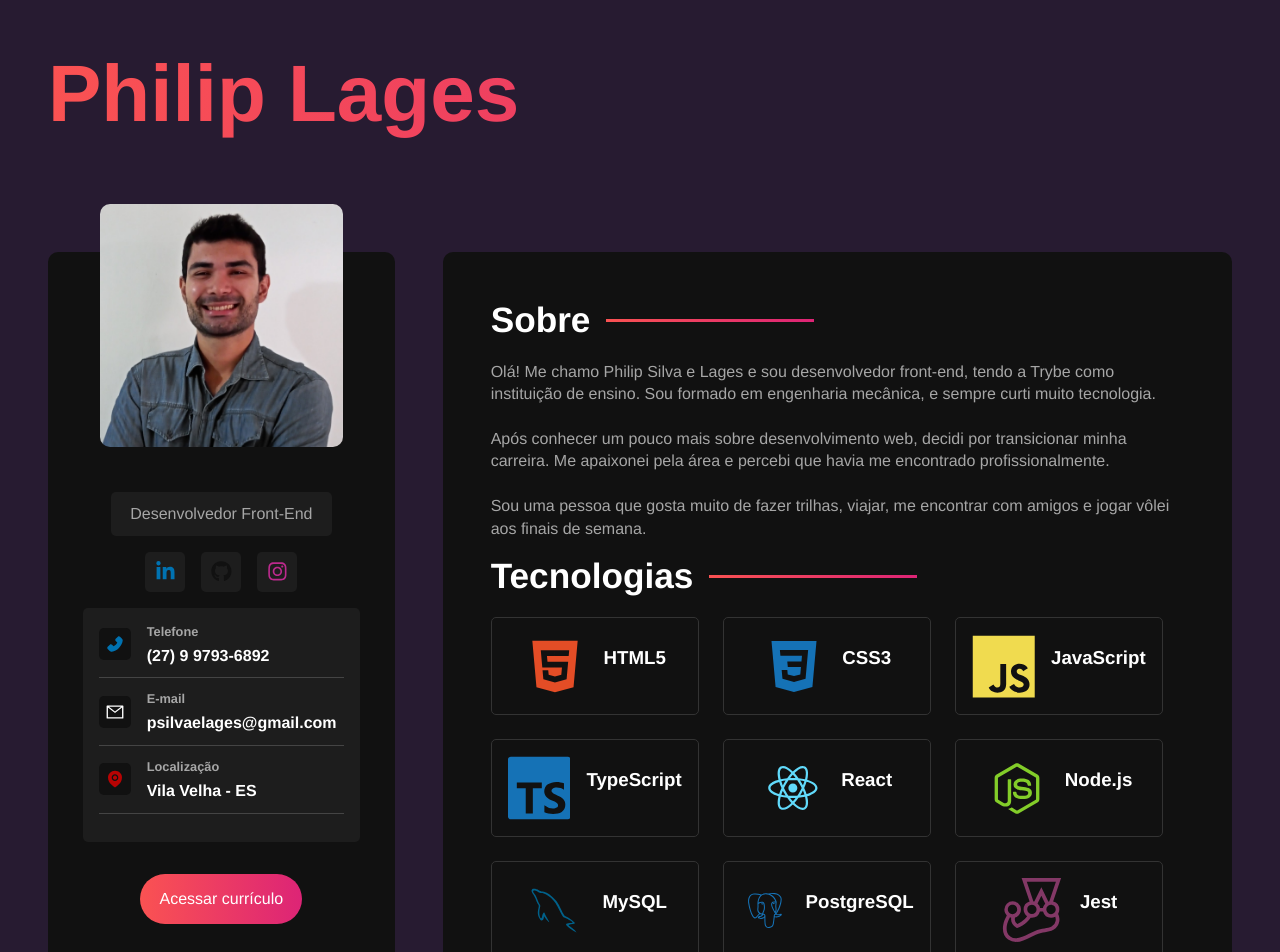
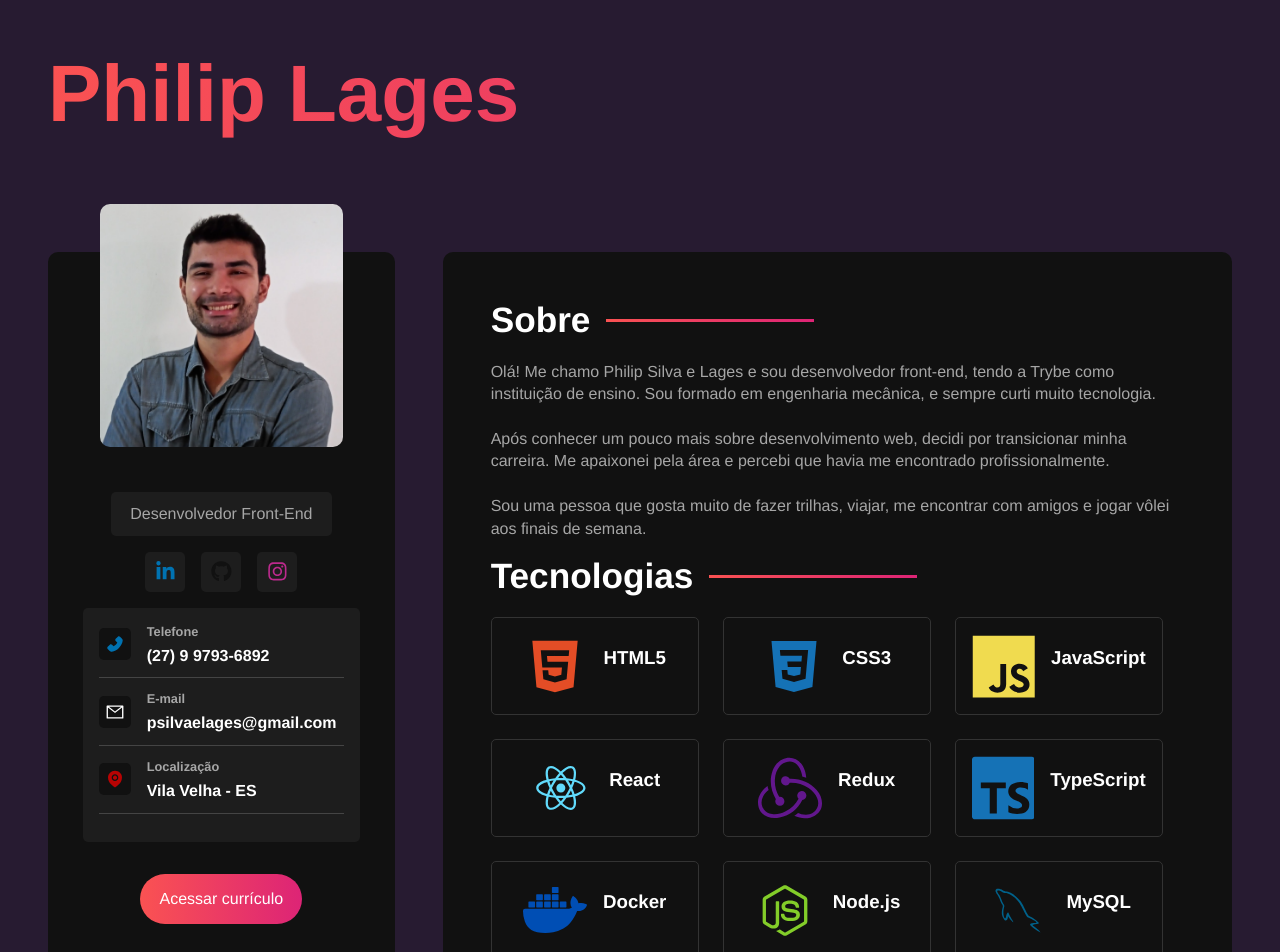
Before and after one commit to PhilipLages/portfolio, a React (Vite) app: page / in a window 1280 px wide. Shown: the top 952 px of the page. Built offline with nearby package versions, Linux system fonts and the light colour scheme.

Commit message:
feat: adds more tchnologies to portfolio

```diff
--- a/index.html
+++ b/index.html
@@ -4,7 +4,7 @@
     <meta charset="UTF-8" />
     <link rel="icon" type="image/svg+xml" href="/vite.svg" />
     <meta name="viewport" content="width=device-width, initial-scale=1.0" />
-    <title>Vite + React</title>
+    <title>Philip Lages Dev</title>
   </head>
   <body>
     <div id="root"></div>
--- a/src/components/Sidebar.jsx
+++ b/src/components/Sidebar.jsx
@@ -5,7 +5,7 @@ import Avatar from '../img/me.jpg'
 import '../styles/components/sidebar.sass';
 
 const Sidebar = () => {
-  const cvUrl = "https://1drv.ms/b/s!Ao9AkE6EH0S_gYFJemXqjy5h6kg5nw?e=VxZcaf";
+  const cvUrl = "https://1drv.ms/b/s!Ao9AkE6EH0S_gYFP_K1KMgqsLtntAQ?e=GKjyw2";
 
   return (
     <aside id="sidebar">
--- a/src/components/TechnologiesContainer.jsx
+++ b/src/components/TechnologiesContainer.jsx
@@ -7,7 +7,12 @@ import {
   DiMysql,
   DiPostgresql,
 } from 'react-icons/di';
-import { SiTypescript, SiJest } from 'react-icons/si'
+import {
+  SiTypescript,
+  SiJest,
+  SiDocker,
+  SiRedux
+} from 'react-icons/si'
 
 import '../styles/components/technologiesContainer.sass';
 
@@ -15,8 +20,10 @@ const technologies = [
   { id: "html", name: "HTML5", icon: <DiHtml5 /> },
   { id: "css", name: "CSS3", icon: <DiCss3 /> },
   { id: "js", name: "JavaScript", icon: <DiJsBadge /> },
+  { id: "react", name: "React", icon: <DiReact /> },
+  { id: "redux", name: "Redux", icon: <SiRedux />},
   { id: "ts", name: "TypeScript", icon: <SiTypescript /> },
-  { id: "react", name: "React", icon: <DiReact /> },
+  { id:"docker" , name: "Docker", icon: <SiDocker /> },
   { id: "node", name: "Node.js", icon: <DiNodejsSmall /> },
   { id: "mysql", name: "MySQL", icon: <DiMysql /> },
   { id: "postgresql", name: "PostgreSQL", icon: <DiPostgresql /> },
--- a/src/styles/components/technologiesContainer.sass
+++ b/src/styles/components/technologiesContainer.sass
@@ -54,8 +54,16 @@
 
     #postgresql
       svg
-        color: #1572B6
+        color: #1572b6
 
     #jest
       svg
         color: #833866
+
+    #docker
+      svg
+        color: #004eb4
+
+    #redux
+      svg
+        color: #62178d
```
